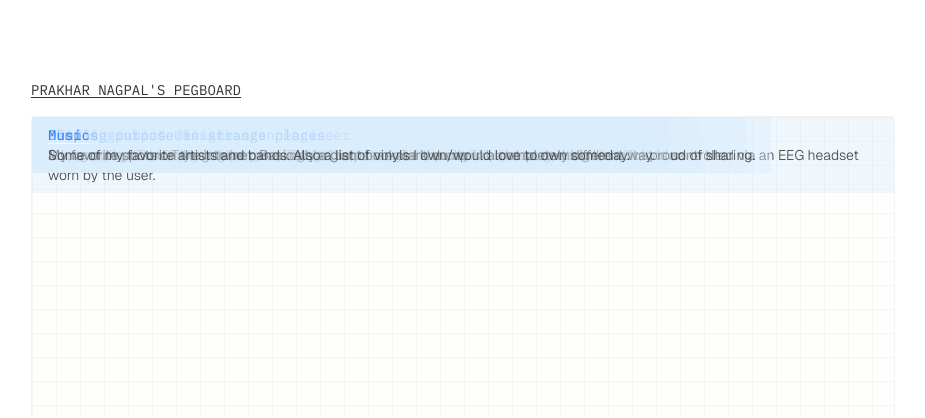
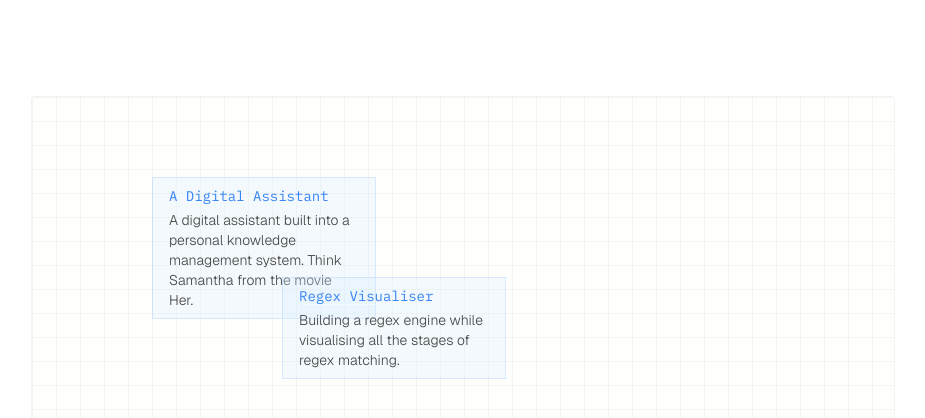
Before and after one commit to slightlybelowzen/prakharnagpal, an Astro site: page / in a window 1280 px wide. Shown: the top 418 px of the page, without its empty margins (177-1102 px from the left). Built offline with nearby package versions, Linux system fonts and the light colour scheme; Astro itself is replaced by a stand-in of ours.

Commit message:
starting to make sense

```diff
--- a/src/components/pegboard.tsx
+++ b/src/components/pegboard.tsx
@@ -12,18 +12,18 @@ function Note({
   description: string;
   link: string;
   external: boolean;
-  pos: { left: number; top: number };
+  pos: string;
 }) {
   return (
     <div
-      className={`absolute text-sm bg-selection-blue/40 w-fit h-fit px-4 py-2 flex justify-center items-center`}
+      className={`absolute ${pos} border border-blue/15 text-sm bg-selection-blue/30 w-fit h-fit max-w-[14rem] px-4 py-2 flex justify-center items-center`}
     >
-      <p>
+      <p className="flex flex-col gap-1">
         <a href={link} className="font-mono">
           {title}
           {external && <ArrowUpRight class="inline w-4 h-4 -ml-0.5 mb-0.5" />}
         </a>
-        <span className="block">{description}</span>
+        <span className="block font-sans mx-auto">{description}</span>
       </p>
     </div>
   );
@@ -38,7 +38,7 @@ export default function PegBoard() {
         {homePageData.map((note) => (
           <Note
             key={note.title}
-            pos={{ left: 0, top: 0 }}
+            pos={note.pos}
             title={note.title}
             description={note.description}
             external={note.external}
--- a/src/data/homePageData.ts
+++ b/src/data/homePageData.ts
@@ -6,68 +6,79 @@ export const homePageData: HomePageData = [
     description: `Recreating some beautiful animations on the Tatem website.`,
     link: "/experiments/tatem-animations",
     external: false,
+    pos: `left-[20px] bottom-[10px]`,
   },
   {
     title: "A Digital Assistant",
     description: `A digital assistant built into a personal knowledge management system. Think Samantha from the movie Her.`,
     link: "/experiments/digital-assistant",
     external: false,
+    pos: `left-[120px] top-[80px]`,
   },
   {
     title: "Regex Visualiser",
     description: `Building a regex engine while visualising all the stages of regex matching.`,
     link: "/experiments/regex-visualiser",
     external: false,
+    pos: `left-[250px] top-[180px]`,
   },
-  {
-    title: "Plox",
-    description: `The Lox programming language (from the book "Crafting Interpreters") in <code>python@3.13</code>.`,
-    link: "/projects/plox",
-    external: false,
-  },
+  // {
+  //   title: "Plox",
+  //   description: `The Lox programming language (from the book "Crafting Interpreters") in <code>python@3.13</code>.`,
+  //   link: "/projects/plox",
+  //   external: false,
+  //   pos: { left: 12, top: 12 },
+  // },
   {
     title: "Advent of Code 2024",
     description: `Learning Rust by solving Advent of Code, 2024 in it.`,
     link: "/projects/aoc24",
     external: false,
+    pos: `bottom-[100px] right-[10px]`,
   },
-  {
-    title: "EEG Controlled Wheelchair",
-    description: `As part of the Neurotech society at Imperial I'm working on a Level 2 self-driving wheelchair
-        that is controlled via an EEG headset worn by the user.`,
-    link: "/projects/eeg-wheelchair",
-    external: false,
-  },
-  {
-    title: "Learning about design as an engineer",
-    description: `How reading "The Design of Everyday Things" has changed the way I think about design.`,
-    link: "/writing/design-of-everyday-things",
-    external: false,
-  },
-  {
-    title: `Finding purpose in strange places`,
-    description: `A longer piece about finding purpose in strange places.
-        Quite personal, and something I'm quite proud of sharing.`,
-    link: "/writing/purpose-in-life",
-    external: false,
-  },
-  {
-    title: "Photos",
-    description: `My favorite photos. Trying to be more regular,
-        helps me see the city in a completely different way.`,
-    link: "/photos",
-    external: false,
-  },
-  {
-    title: "Dump",
-    description: `My favorite spots on the internet. Basically a giant bookmark dump.`,
-    link: "/dump",
-    external: false,
-  },
-  {
-    title: "Music",
-    description: `Some of my favorite artists and bands. Also a list of vinyls I own/would love to own someday.`,
-    link: "/dump/music",
-    external: false,
-  },
+  // {
+  //   title: "EEG Controlled Wheelchair",
+  //   description: `As part of the Neurotech society at Imperial I'm working on a Level 2 self-driving wheelchair
+  //       that is controlled via an EEG headset worn by the user.`,
+  //   link: "/projects/eeg-wheelchair",
+  //   external: false,
+  //   pos: { left: 12, top: 12 },
+  // },
+  // {
+  //   title: "Learning about design as an engineer",
+  //   description: `How reading "The Design of Everyday Things" has changed the way I think about design.`,
+  //   link: "/writing/design-of-everyday-things",
+  //   external: false,
+  //   pos: { left: 12, top: 12 },
+  // },
+  // {
+  //   title: `Finding purpose in strange places`,
+  //   description: `A longer piece about finding purpose in strange places.
+  //       Quite personal, and something I'm quite proud of sharing.`,
+  //   link: "/writing/purpose-in-life",
+  //   external: false,
+  //   pos: { left: 12, top: 12 },
+  // },
+  // {
+  //   title: "Photos",
+  //   description: `My favorite photos. Trying to be more regular,
+  //       helps me see the city in a completely different way.`,
+  //   link: "/photos",
+  //   external: false,
+  //   pos: { left: 12, top: 12 },
+  // },
+  // {
+  //   title: "Dump",
+  //   description: `My favorite spots on the internet. Basically a giant bookmark dump.`,
+  //   link: "/dump",
+  //   external: false,
+  //   pos: { left: 12, top: 12 },
+  // },
+  // {
+  //   title: "Music",
+  //   description: `Some of my favorite artists and bands. Also a list of vinyls I own/would love to own someday.`,
+  //   link: "/dump/music",
+  //   external: false,
+  //   pos: { left: 12, top: 12 },
+  // },
 ];
--- a/src/pages/index.astro
+++ b/src/pages/index.astro
@@ -8,7 +8,7 @@ import PegBoard from "../components/pegboard";
 <!-- TODO: This is too much visual noise, make it clearer and quieter -->
 <Layout>
   <section class="stack">
-    <h1>prakhar nagpal's pegboard</h1>
+    <!-- <h1>prakhar nagpal's pegboard</h1> -->
     <!-- <p>
       Hiya peeps, I'm Prakhar Nagpal! I'm a final year Computing student at Imperial
       College London working on completing my thesis. I'm developing a way to
--- a/src/types/homePageData.ts
+++ b/src/types/homePageData.ts
@@ -3,4 +3,5 @@ export type HomePageData = {
   description: string;
   link: string;
   external: boolean;
+  pos: string;
 }[];
```
